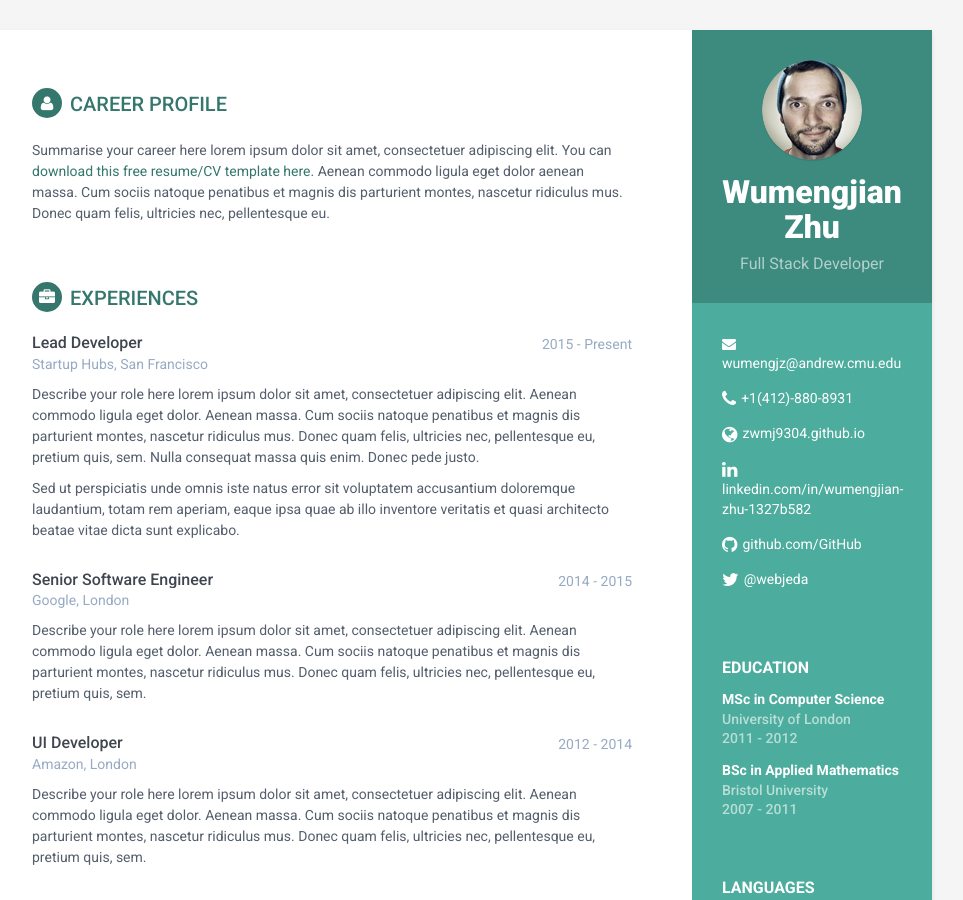
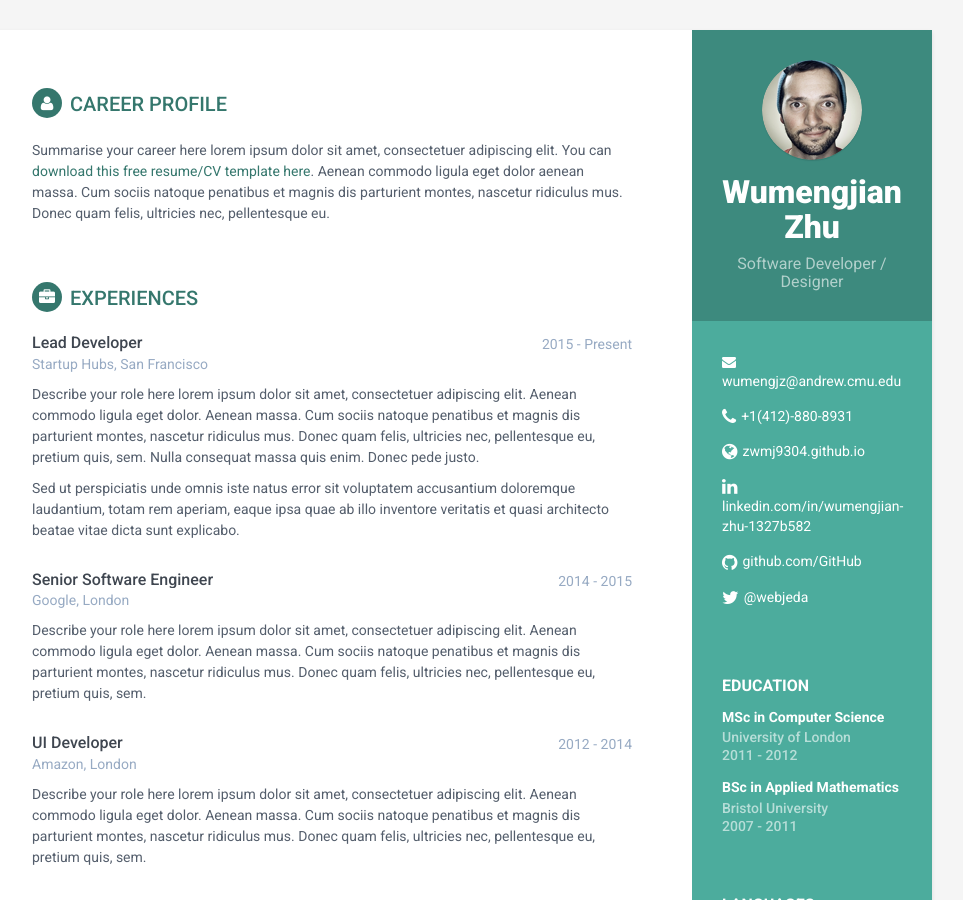
Before and after one commit to zwmj9304/resume, a Jekyll site: the page built from index.html, in a window 1280 px wide and 900 px high. Shown: the whole window, without its empty margins (188-1151 px from the left). Built offline with Jekyll 4.4.1, drawn with Linux system fonts in a browser that asks for light colours.

Commit message:
remove twitter

```diff
--- a/_config.yml
+++ b/_config.yml
@@ -14,7 +14,7 @@ style: styles-2
 
 #Profile information
 name: Wumengjian Zhu
-tagline: Full Stack Developer
+tagline: Software Developer / Designer
 pic: profile.png  #place a 100x100 picture inside /assets/images/ folder and provide the name of the file below
 
 #sidebar links
@@ -23,7 +23,6 @@ phone: +1(412)-880-8931
 website: zwmj9304.github.io #do not add http://
 linkedin: wumengjian-zhu-1327b582
 github: zwmj9304
-#twitter: '@webjeda'
 
 
 # Tracker
```
